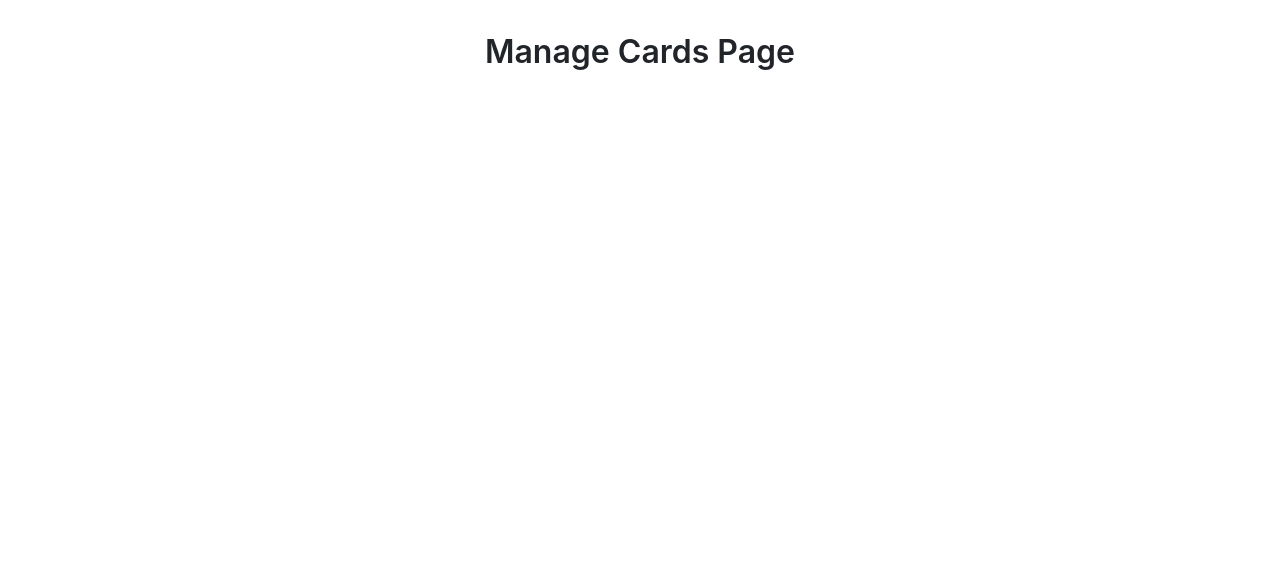
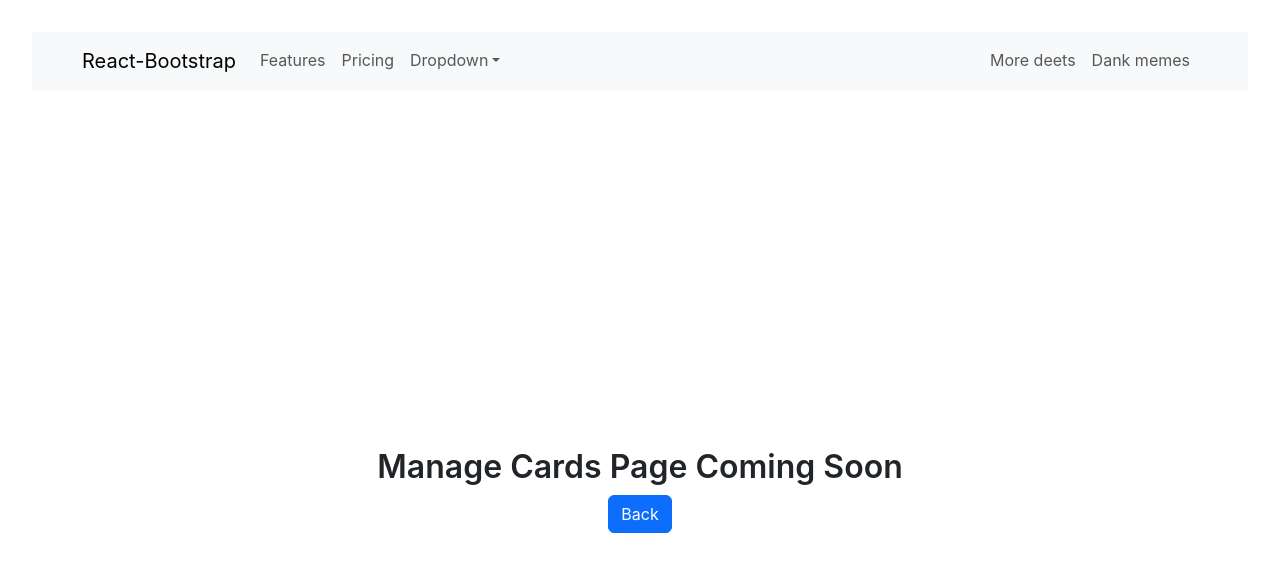
Before and after one commit to Dossman-thomas/Quiz-Card, a React (Vite) app: page /manage-cards in a window 1280 px wide. Shown: the top 572 px of the page. Built offline with nearby package versions, Linux system fonts and the light colour scheme.

Commit message:
initialized header and excluded it from landing page

```diff
--- a/src/App.jsx
+++ b/src/App.jsx
@@ -1,10 +1,12 @@
 import { Outlet } from 'react-router-dom';
+import Header from './components/Header.jsx';
 import './App.css'
 
 
 export default function App() {
   return (
     <>
+      <Header />
       <Outlet />
     </>
   );
--- /dev/null
+++ b/src/components/Header.jsx
@@ -0,0 +1,38 @@
+import Container from "react-bootstrap/Container";
+import Nav from "react-bootstrap/Nav";
+import Navbar from "react-bootstrap/Navbar";
+import NavDropdown from "react-bootstrap/NavDropdown";
+
+export default function Header() {
+  return (
+    <Navbar collapseOnSelect expand="lg" className="bg-body-tertiary">
+      <Container>
+        <Navbar.Brand href="#home">React-Bootstrap</Navbar.Brand>
+        <Navbar.Toggle aria-controls="responsive-navbar-nav" />
+        <Navbar.Collapse id="responsive-navbar-nav">
+          <Nav className="me-auto">
+            <Nav.Link href="#features">Features</Nav.Link>
+            <Nav.Link href="#pricing">Pricing</Nav.Link>
+            <NavDropdown title="Dropdown" id="collapsible-nav-dropdown">
+              <NavDropdown.Item href="#action/3.1">Action</NavDropdown.Item>
+              <NavDropdown.Item href="#action/3.2">
+                Another action
+              </NavDropdown.Item>
+              <NavDropdown.Item href="#action/3.3">Something</NavDropdown.Item>
+              <NavDropdown.Divider />
+              <NavDropdown.Item href="#action/3.4">
+                Separated link
+              </NavDropdown.Item>
+            </NavDropdown>
+          </Nav>
+          <Nav>
+            <Nav.Link href="#deets">More deets</Nav.Link>
+            <Nav.Link eventKey={2} href="#memes">
+              Dank memes
+            </Nav.Link>
+          </Nav>
+        </Navbar.Collapse>
+      </Container>
+    </Navbar>
+  );
+}
--- a/src/main.jsx
+++ b/src/main.jsx
@@ -12,19 +12,18 @@ import './index.css'
 // import pages
 import App from './App.jsx'
 import Error from './pages/Error.jsx';
-import WelcomePage from './pages/Welcome.jsx';
+import LandingPage from './pages/Landing.jsx';
 import ManageCardsPage from './pages/ManageCards.jsx';
+import StudyPage from './pages/Study.jsx';
 
 const router = createBrowserRouter([
+  { path: '/', element: <LandingPage /> },
   {
-    path: '/',
     element: <App />,
     errorElement: <Error />,
     children: [
-      { index: true,
-        element: <WelcomePage /> },
       { path: '/manage-cards', element: <ManageCardsPage /> },
-      // { path: 'study', element: <StudyPage /> },
+      { path: '/study', element: <StudyPage /> },
     ],
   },
 ]);
--- a/src/pages/Welcome.jsx
+++ b/src/pages/Landing.jsx
@@ -1,9 +1,9 @@
 import Button from 'react-bootstrap/Button';
 
-export default function WelcomePage () {
+export default function LandingPage () {
 
     return (
-        <div className='container-fluid'>
+        <div className='container-fluid centered flex-column'>
             <h1>Welcome to QuizCard!</h1>
             <h4>Ready to study, buddy?</h4>
             <Button variant='primary' size='md' href='/manage-cards'>Let's Go!</Button>
--- a/src/pages/ManageCards.jsx
+++ b/src/pages/ManageCards.jsx
@@ -1,9 +1,12 @@
-
+import Button from 'react-bootstrap/Button';
 
 export default function ManageCardsPage () {
     return (
-        <div className="container-fluid">
-            <h1>Manage Cards Page</h1>
+        <div className="container-fluid centered flex-column">
+            <h1>Manage Cards Page Coming Soon</h1>
+            <Button variant="primary" size="md" href="/">
+                Back
+            </Button>
         </div>
-    )
+    );
 }
--- /dev/null
+++ b/src/pages/Study.jsx
@@ -0,0 +1,12 @@
+import Button from "react-bootstrap/Button";
+
+export default function StudyPage() {
+  return (
+    <div className="container-fluid centered flex-column">
+      <h1>Study Page Coming Soon</h1>
+      <Button variant="primary" size="md" href="/">
+        Back
+      </Button>
+    </div>
+  );
+}
```
Also changed, not shown: src/pages/welcome.jsx (deleted, +0 -12 lines).
